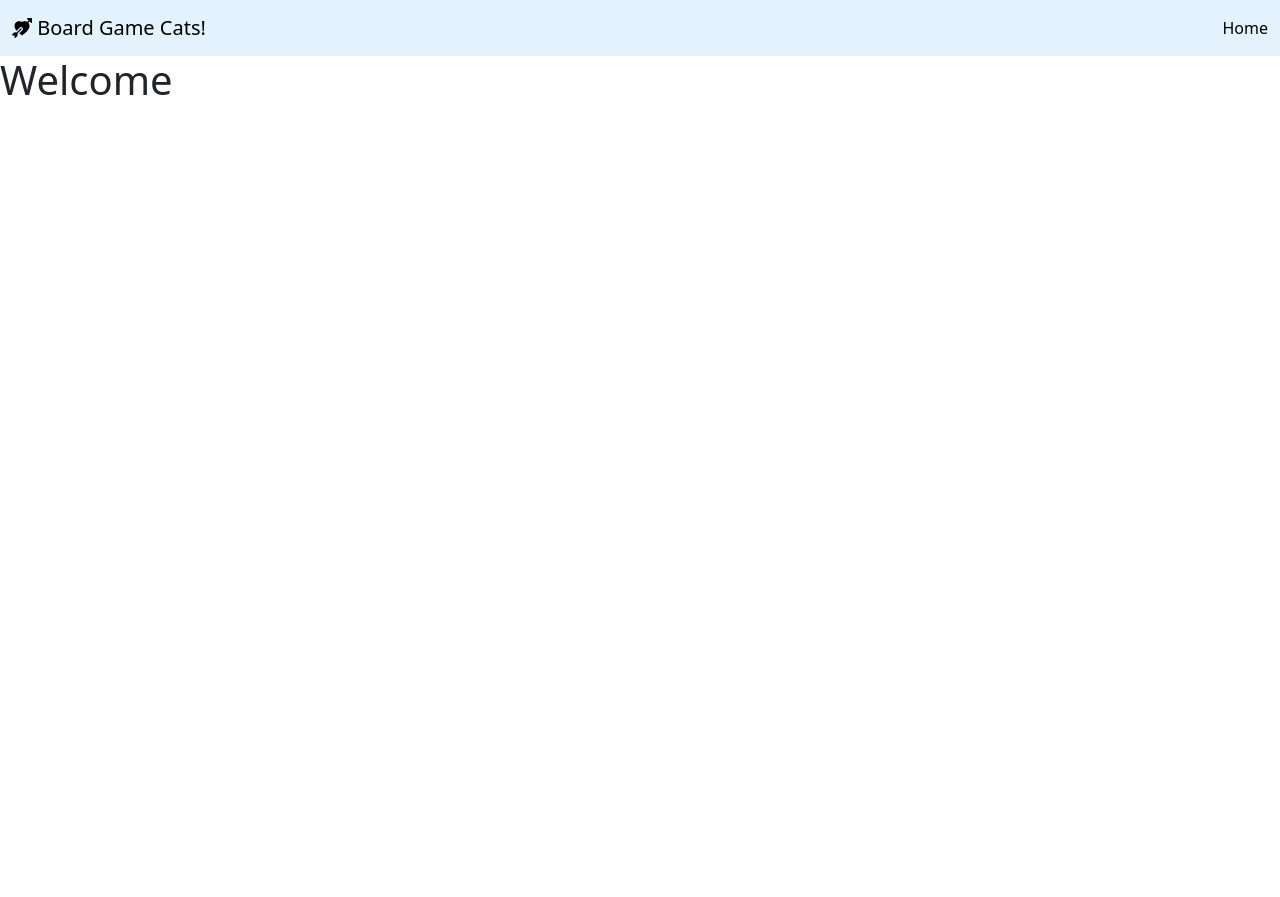
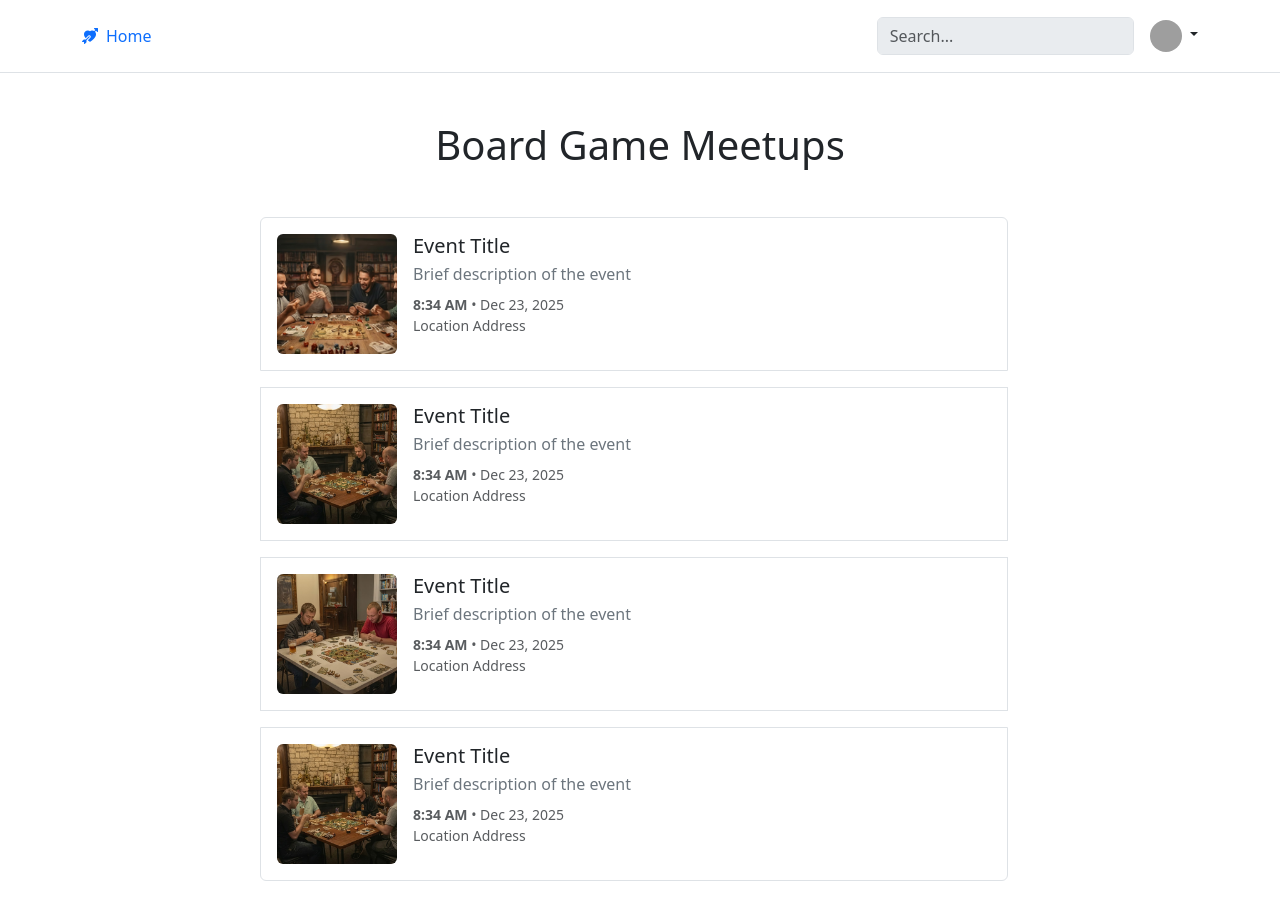
Before and after one commit to Jay-Lewis-Code/CS233JS-Final-Project, a website built with webpack: page src/index.html in a window 1280 px wide. Before the commit the page ends 800 px from the top, so only its background shows below. Built offline with nearby package versions, Linux system fonts and the light colour scheme; grey boxes are pictures that could not be loaded.

Commit message:
finished home bs5 outline and added thumb images

```diff
--- a/src/index.html
+++ b/src/index.html
@@ -3,6 +3,7 @@
   CS233JS W26 Final Project
 
   Home Page HTML
+  HTML Boilerplate taken from https://getbootstrap.com/docs/5.0/examples/
 -->
 <!DOCTYPE html>
   <html lang="en">
@@ -15,12 +16,94 @@
 
     <!-- Navigation Injected Directly From navbar() in navbar.js -->
     <div id="navbar"></div>
-    <h1>Welcome</h1>
 
-    <div class="container">
+    <div class="container mt-5">
+      <div class="row">
+        <h1 class="text-center mb-5">Board Game Meetups</h1>
+      </div>
 
+      <div class="row">
+        <div class="list-group col-8 mx-auto">
 
+          <!-- Event Item #1 -->
+          <button type="button" class="list-group-item list-group-item-action p-3 border mb-3" data-bs-toggle="modal" data-bs-target="#eventModal">
+            <div class="d-flex gap-3">
+              <img src="./assets/images/thumb-images/meetup-image-01.jpg" alt="event" class="rounded" style="width: 120px; height: 120px; object-fit: cover;">
+              <div class="flex-grow-1">
+                <h5 class="mb-1">Event Title</h5>
+                <p class="text-secondary mb-2">Brief description of the event</p>
+                <p class="small text-muted mb-0"><strong>8:34 AM</strong> • Dec 23, 2025</p>
+                <p class="small text-muted">Location Address</p>
+              </div>
+            </div>
+          </button>
 
+          <!-- Event Item #2 -->
+          <button type="button" class="list-group-item list-group-item-action p-3 border mb-3" data-bs-toggle="modal" data-bs-target="#eventModal">
+            <div class="d-flex gap-3">
+              <img src="./assets/images/thumb-images/meetup-image-02.jpg" alt="event" class="rounded" style="width: 120px; height: 120px; object-fit: cover;">
+              <div class="flex-grow-1">
+                <h5 class="mb-1">Event Title</h5>
+                <p class="text-secondary mb-2">Brief description of the event</p>
+                <p class="small text-muted mb-0"><strong>8:34 AM</strong> • Dec 23, 2025</p>
+                <p class="small text-muted">Location Address</p>
+              </div>
+            </div>
+          </button>
+
+          <!-- Event Item #3 -->
+          <button type="button" class="list-group-item list-group-item-action p-3 border mb-3" data-bs-toggle="modal" data-bs-target="#eventModal">
+            <div class="d-flex gap-3">
+              <img src="./assets/images/thumb-images/meetup-image-03.jpg" alt="event" class="rounded" style="width: 120px; height: 120px; object-fit: cover;">
+              <div class="flex-grow-1">
+                <h5 class="mb-1">Event Title</h5>
+                <p class="text-secondary mb-2">Brief description of the event</p>
+                <p class="small text-muted mb-0"><strong>8:34 AM</strong> • Dec 23, 2025</p>
+                <p class="small text-muted">Location Address</p>
+              </div>
+            </div>
+          </button>
+
+          <!-- Event Item #4 -->
+          <button type="button" class="list-group-item list-group-item-action p-3 border mb-3" data-bs-toggle="modal" data-bs-target="#eventModal">
+            <div class="d-flex gap-3">
+              <img src="./assets/images/thumb-images/meetup-image-04.jpg" alt="event" class="rounded" style="width: 120px; height: 120px; object-fit: cover;">
+              <div class="flex-grow-1">
+                <h5 class="mb-1">Event Title</h5>
+                <p class="text-secondary mb-2">Brief description of the event</p>
+                <p class="small text-muted mb-0"><strong>8:34 AM</strong> • Dec 23, 2025</p>
+                <p class="small text-muted">Location Address</p>
+              </div>
+            </div>
+          </button>
+
+        </div>
+      </div>
     </div>
+
+    <!-- Modal -->
+    <div class="modal fade" id="eventModal" tabindex="-1">
+      <div class="modal-dialog" id="eventModal">
+        <div class="modal-content">
+          <div class="modal-header">
+            <h5 class="modal-title" id="modalTitle">Event Title</h5>
+            <button type="button" class="btn-close" data-bs-dismiss="modal"></button>
+          </div>
+          <div class="modal-body">
+            <p class="text-secondary" id="modalDescription">Event description</p>
+            <p class="small text-muted mb-2">
+              <strong id="modalTime">8:34 AM</strong> • <span id="modalDate">Dec 23, 2025</span>
+            </p>
+            <p class="small text-muted mb-3" id="modalLocation">Location</p>
+            <img src="./assets/images/google-maps-placeholder.png" alt="map" class="img-fluid rounded" id="modalMap" style="width: 100%; height: 250px; object-fit: cover;">
+          </div>
+          <div class="modal-footer">
+            <button type="button" class="btn btn-secondary" data-bs-dismiss="modal">Close</button>
+            <button type="button" class="btn btn-success">More Information</button>
+          </div>
+        </div>
+      </div>
+    </div>
+
   </body>
 </html>
--- a/src/js/navbar.js
+++ b/src/js/navbar.js
@@ -31,7 +31,7 @@ export default function navBar () {
     // Return the <li> for this link, adding the 'active' class if it matches the current page
     return `
       <li class="nav-item">
-        <a class="nav-link${isActive ? ' active' : ''}" href="${href}">${label}</a>
+        <a href="${href}" class="nav-link px-2${isActive ? ' active' : ''}" >${label}</a>
       </li>`;
     //.join('') is called on the array returned by to concat into a single string (to replace)
   }).join('');
@@ -39,16 +39,37 @@ export default function navBar () {
   // Inject the full navbar HTML into the #navbar placeholder element
   document.getElementById('navbar').innerHTML =
   `
-    <nav class="navbar navbar-light" style="background-color: #e3f2fd;">
-      <div class="container-fluid">
-        <a class="navbar-brand" href="#">
-          <i class="bi bi-arrow-through-heart-fill"></i>
-          Board Game Cats!
-        </a>
-        <ul class="navbar-nav ms-auto">
-          ${items}
-        </ul>
+    <header class="p-3 mb-3 border-bottom">
+      <div class="container">
+        <div class="d-flex flex-wrap align-items-center justify-content-center justify-content-lg-start">
+          <a href="/" class="d-flex align-items-center mb-2 mb-lg-0 text-decoration-none">
+            <i class="bi bi-arrow-through-heart-fill" width="40" height="32" role="img" aria-label="Bootstrap"></i>
+          </a>
+
+          <ul class="nav col-12 col-lg-auto me-lg-auto mb-2 justify-content-center mb-md-0" id="nav-items">
+            ${items}
+          </ul>
+
+          <form class="col-12 col-lg-auto mb-3 mb-lg-0 me-lg-3">
+            <input type="search" class="form-control" placeholder="Search..." aria-label="Search" disabled>
+          </form>
+
+          <div class="dropdown text-end">
+            <a href="#" class="d-block link-dark text-decoration-none dropdown-toggle" id="dropdownUser1" data-bs-toggle="dropdown" aria-expanded="false">
+              <img src="https://github.com/mdo.png" alt="mdo" width="32" height="32" class="rounded-circle">
+            </a>
+            <ul class="dropdown-menu text-small" aria-labelledby="dropdownUser1" style="">
+              <li><a class="dropdown-item" href="#">New project...</a></li>
+              <li><a class="dropdown-item" href="#">Settings</a></li>
+              <li><a class="dropdown-item" href="#">Profile</a></li>
+              <li><hr class="dropdown-divider"></li>
+              <li><a class="dropdown-item" href="#">Sign out</a></li>
+            </ul>
+          </div>
+
+
+
       </div>
-    </nav>
+    </div>
   `;
 }
```
Also changed, not shown: src/assets/images/google-maps-placeholder.png (added), src/assets/images/thumb-images/meetup-image-01.jpg (added), src/assets/images/thumb-images/meetup-image-02.jpg (added), src/assets/images/thumb-images/meetup-image-03.jpg (added), src/assets/images/thumb-images/meetup-image-04.jpg (added), src/assets/images/thumb-images/meetup-image-05.jpg (added), src/assets/images/thumb-images/meetup-image-06.jpg (added), src/assets/images/thumb-images/meetup-image-07.jpg (added), src/assets/images/thumb-images/meetup-image-08.jpg (added), src/assets/images/thumb-images/meetup-image-09.jpg (added), src/assets/images/thumb-images/meetup-image-10.jpg (added), src/assets/images/thumb-images/meetup-image-11.jpg (added), src/assets/images/thumb-images/meetup-image-12.jpg (added), src/assets/images/thumb-images/placeholder.jpg (added).
